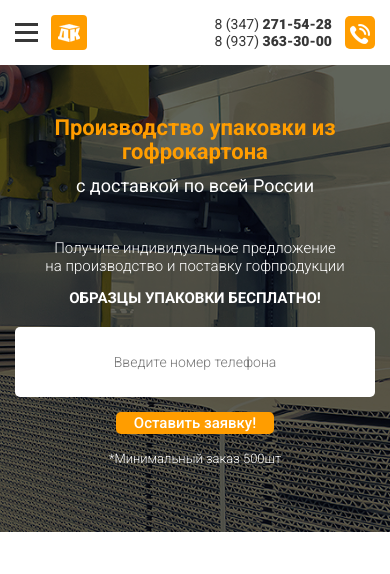
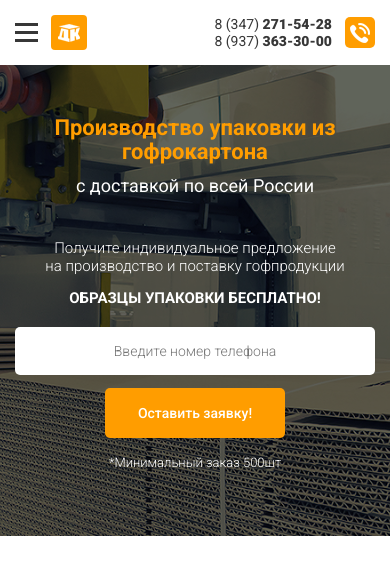
Before and after one commit to pavalex/good_cardboard, a website: page src/index.html in a window 390 px wide. Drawn offline with nearby package versions, Linux system fonts and the light colour scheme.

Commit message:
правки стилей

```diff
--- a/src/index.html
+++ b/src/index.html
@@ -77,7 +77,7 @@
               </div>
               <form action="#" class="form">
                 <input class="input form-title__input" type="tel" placeholder="Введите номер телефона">
-                <button class="button form-title__btn" type="submit">Оставить заявку!</button>
+                <button class="button button-lg form-title__btn" type="submit">Оставить заявку!</button>
               </form>
               <small class="form-small">*Минимальный заказ 500шт</small>
             </div>
--- a/src/sass/_header.sass
+++ b/src/sass/_header.sass
@@ -33,9 +33,9 @@
     display: flex
     justify-content: flex-end
     align-items: center
-    &__button
-      padding: 12px 19px
-      font-size: 14px
+    // &__button
+    //   padding: 12px 19px
+    //   font-size: 14px
     &__phones
       display: flex
     &__phone
--- a/src/sass/_interface.sass
+++ b/src/sass/_interface.sass
@@ -1,8 +1,9 @@
 .button
   font-family: 'Roboto', sans-serif
-  font-size: 15px
-  line-height: 22px
+  font-size: 14px
+  line-height: 20px
   font-weight: 500
+  padding: 12px 18px
   background-color: $active-color
   color: $text-color-light
   border: none
@@ -14,16 +15,15 @@
   img
     vertical-align: middle
     margin-right: 5px
-  // &-big
-  //   padding-top: 12px
-  //   padding-bottom: 12px
-  //   vertical-align: middle
+  &-lg
+    padding-top: 18px
+    padding-bottom: 18px
 
 .input
   font-family: "Roboto", sans-serif
   font-size: 14px
   font-weight: 300
-  line-height: 42px
+  line-height: 20px
   color: #373737
   border: none
   border-radius: 5px
--- a/src/sass/_main.sass
+++ b/src/sass/_main.sass
@@ -74,7 +74,7 @@
         flex-basis: 65%
         padding: 7px 20px
       &__btn
-        padding: 0 18px
+        // padding: 0 18px
     &-small
       display: block
       margin: 0
--- a/src/sass/_media.sass
+++ b/src/sass/_media.sass
@@ -54,6 +54,8 @@
       &-title
         font-size: 15px
         line-height: 18px
+        &__btn
+          padding: 15px 33px
         &__important
           display: inline-block
           margin-top: 14px
@@ -68,9 +70,7 @@
         line-height: 30px
         margin: 0
         margin-top: 10px
-    .button
-      &-big
-        padding: 15px 33px
+
   // popup
   .popup
     width: 250px
@@ -153,6 +153,8 @@
       &-title
         font-size: 17px
         line-height: 18px
+        &__btn
+          padding: 15px 33px
         &__important
           display: inline-block
           margin-top: 14px
@@ -168,9 +170,6 @@
         line-height: 30px
         margin: 0
         margin-top: 10px
-    .button
-      &-big
-        padding: 15px 33px
   // popup
   .popup
     width: 350px
@@ -258,6 +257,9 @@
       &-title
         font-size: 18px
         line-height: 18px
+        // &__btn
+        //   padding: 0 15px
+        //   vertical-align: middle
         &__important
           display: inline-block
           margin-top: 14px
@@ -268,10 +270,6 @@
         line-height: 30px
         margin: 0
         margin-top: 10px
-    .button
-      &-big
-        padding: 0 15px
-        vertical-align: middle
   // popup
   .popup
     width: 500px
```
Also changed, not shown: src/css/style.css.
